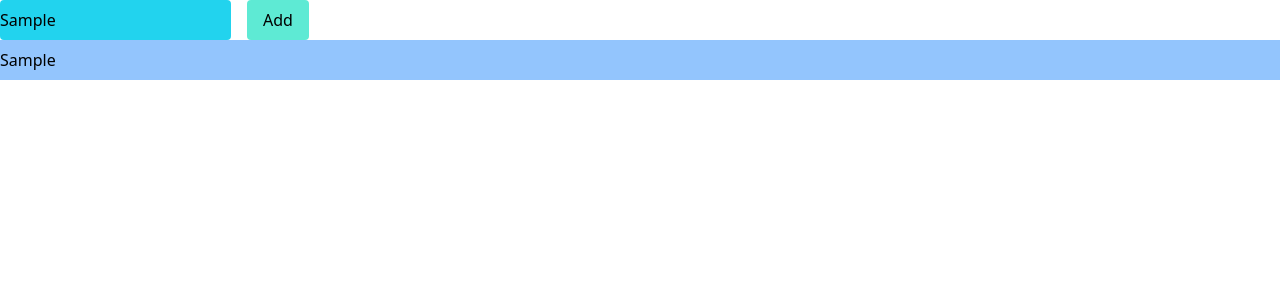
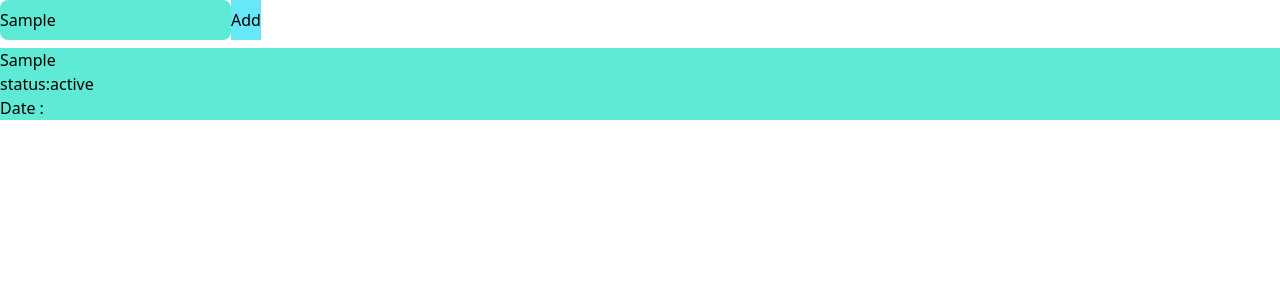
Before and after one commit to soAcademy/workshop-state-and-event, a React (Create React App) app: page / in a window 1280 px wide. Both pictures are taken after typing "Sample" into the empty fields and a click on the button "Add". Shown: the top 300 px of the page. Built offline with nearby package versions, Linux system fonts and the light colour scheme.

Commit message:
ToDoList3

```diff
--- a/src/App0.js
+++ b/src/App0.js
@@ -29,13 +29,13 @@
 // import Effect7 from "./EffectsAnswer/Effect7";
 // import Effect103 from "./Effects/effect103";
 // import LocalStorage4 from "./LocalStorage/LocalStorage4";
-import ToDoList2 from "./ToDolist/ToDoList2"
+import ToDoList3 from "./ToDolist/ToDoList3"
 
 
 const App = () => {
   return (
     <div>
-      <ToDoList2/>
+      <ToDoList3/>
 
     </div>
   );
--- /dev/null
+++ b/src/ToDolist/ToDoList3.js
@@ -0,0 +1,45 @@
+import React, { useState, useEffect } from "react";
+const ToDoList3 =()=>{
+  const _tasks = JSON.parse(localStorage.getItem('keyTasks'))??[];
+  console.log('_tasks',_tasks);
+  const[finalTasks,setFinalTasks] =useState(_tasks);
+
+  const addTask=(e)=>{
+    e.preventDefault();
+    const _tasks = JSON.parse(localStorage.getItem('keyTasks'))??[];
+    console.log(e.target["keyTasks"].value);
+    const addTime = {
+      id: new Date().getTime(),
+      valueTask : e.target["keyTasks"].value,
+      datetime : new Date(),
+      status : "active",
+    };
+    const newTask = [..._tasks,addTime].sort((a,b)=>b.id-a.id);
+    localStorage.setItem("keyTasks", JSON.stringify(newTask));
+    setFinalTasks(newTask);
+  };
+
+  return (<>
+  <form onSubmit={(e)=>addTask(e)}>
+    <input
+      type="text"
+      id="keyTasks"
+      className="bg-teal-300 py-2 rounded-lg"
+    />
+    <button type="submit" className="bg-cyan-300 py-2">
+      Add
+    </button>
+  </form>
+  <div>
+    {console.log('finalTasks',finalTasks)}
+    {finalTasks?.map((r)=>(
+      <div className="bg-teal-300 mt-2">
+        <h1>{r.valueTask}</h1>
+        <div>status:{r.status}</div>
+        <div>Date : {new Date(r.datetime).toLocaleString}</div>
+      </div>
+    ))}
+  </div>
+  </>);
+};
+export default ToDoList3;
```
